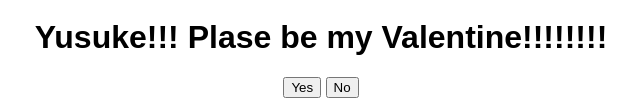
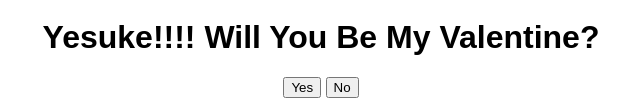
Before and after one commit to pwnrpst/valentine, a plain HTML site: page index.html in a window 1280 px wide. Shown: the part 467-576 px from the top of the page, without its empty margins (319-959 px from the left). Drawn offline with Linux system fonts and the light colour scheme.

Commit message:
Update index.html

```diff
--- a/index.html
+++ b/index.html
@@ -3,7 +3,7 @@
 <head>
     <meta charset="UTF-8">
     <meta name="viewport" content="width=device-width, initial-scale=1.0">
-    <title>Yesuke!!!! Will You Be My Valentine?</title>
+    <title>Please, click "YES" !!!</title>
     <link rel="stylesheet" href="styles.css">
 </head>
 <body>
@@ -11,7 +11,7 @@
         <div class="gif_container">
             <img src="https://raw.githubusercontent.com/pwnrpst/valentine/c514adf7890dea9c30d591dffea05c56daffa906/1.png" alt="Cute GIF">
         </div>
-        <h1>Yusuke!!! Plase be my Valentine!!!!!!!!</h1>
+        <h1>Yesuke!!!! Will You Be My Valentine?</h1>
         <div class="buttons">
             <button class="yes-button" onclick="handleYesClick()">Yes</button>
             <button class="no-button" onclick="handleNoClick()">No</button>
```
